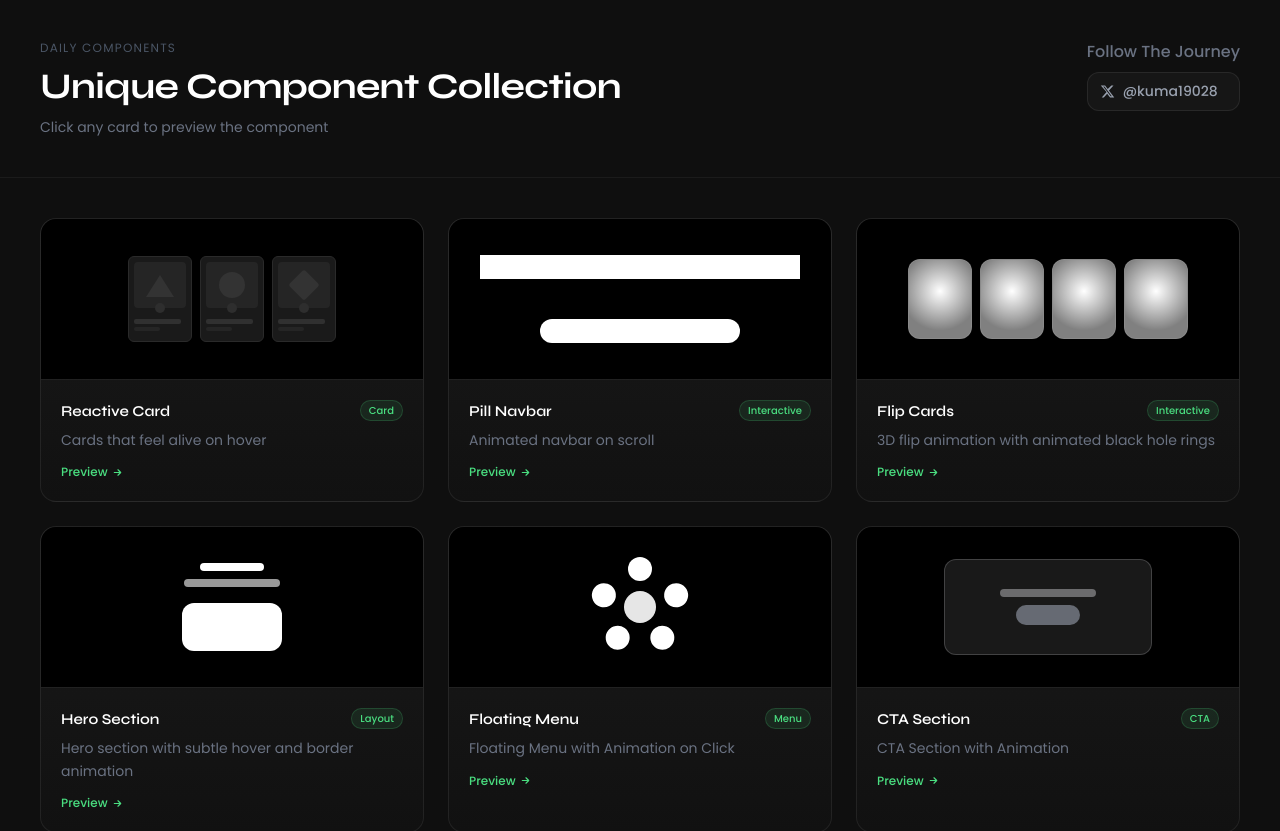
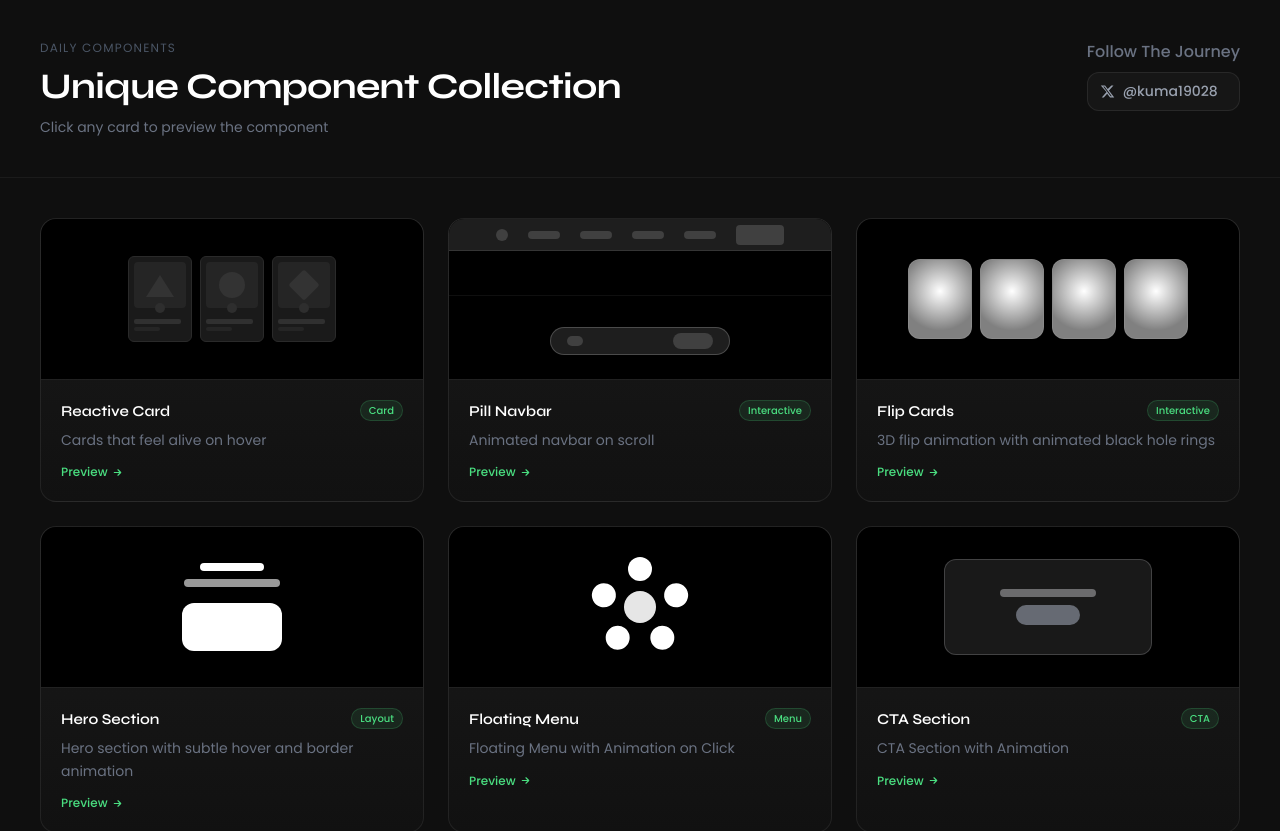
Before and after one commit to anupam-kumar-krishnan/daily-components, a Next.js app: page / in a window 1280 px wide. Shown: the top 831 px of the page. Built offline with nearby package versions, Linux system fonts and the light colour scheme.

Commit message:
feat: changed Pill Navbar thumbnail Preview to show component idea clearly

```diff
--- a/app/components/showcase.tsx
+++ b/app/components/showcase.tsx
@@ -340,8 +340,42 @@ const ThumbFooter = () => (
 
 const ThumbPill = () => (
   <div className="w-full h-full flex flex-col gap-10 items-center justify-center bg-black">
-    <div className="w-80 h-6 bg-white"></div>
-    <div className="w-50 h-6 rounded-2xl bg-white"></div>
+    <div className="flex-1 flex flex-col border-b border-white/6">
+      <nav className="w-screen h-8 bg-[#1e1e1e] border-b border-white/10 flex items-center gap-2 px-6 shrink-0">
+        {/* <div className="h-3 w-12 rounded-full bg-white/15 shrink-0" /> */}
+        <div className="flex-1 flex items-center justify-center gap-5">
+          <div className="h-3 w-3 rounded-full bg-white/15" />
+          <div className="h-2 w-8 rounded-full bg-white/15" />
+          <div className="h-2 w-8 rounded-full bg-white/15" />
+          <div className="h-2 w-8 rounded-full bg-white/15" />
+          <div className="h-2 w-8 rounded-full bg-white/15" />
+
+          <div className="h-5 w-12 rounded-sm bg-white/15" />
+        </div>
+        {/* <div className="h-5.5 w-16 rounded-md bg-white/15 shrink-0" /> */}
+      </nav>
+      {/* <div className="flex-1 flex flex-col justify-center gap-2 px-6">
+        <div className="h-2 w-[44%] rounded bg-white/15" />
+        <div className="h-2 w-[80%] rounded bg-white/15" />
+      </div> */}
+      <span className="px-30 pt-3 pb-2 text-[9px] tracking-widest uppercase text-white/25 font-mono">
+        on top
+      </span>
+    </div>
+
+    {/* ── Scrolled state ── */}
+    <div className="flex-1 flex flex-col -mt-8">
+      <div className="flex-1 flex items-center justify-center">
+        <nav className="w-45 h-7 bg-[#1e1e1e] border border-white/20 rounded-full flex items-center gap-2 px-4 overflow-hidden min-w-0">
+          <div className="h-2.5 w-4 rounded-full bg-white/15 shrink-0" />
+          <div className="flex-1 flex items-center justify-center gap-2 min-w-0"></div>
+          <div className="h-4 w-10 rounded-full bg-white/15 shrink-0" />
+        </nav>
+      </div>
+      <span className="px-6 pb-2 md:hidden lg:hidden text-[9px] tracking-widest uppercase text-white/25 font-mono">
+        on scroll
+      </span>
+    </div>
   </div>
 );
 
```
